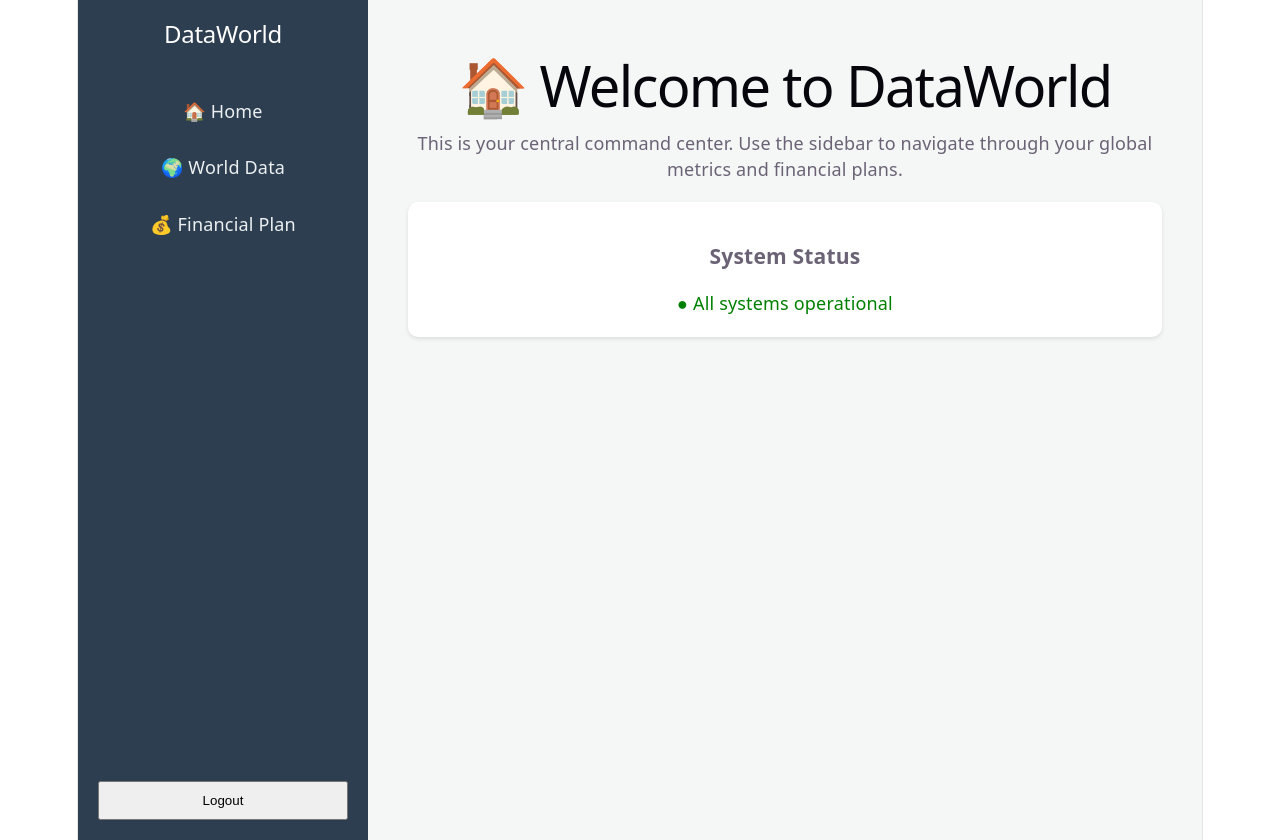
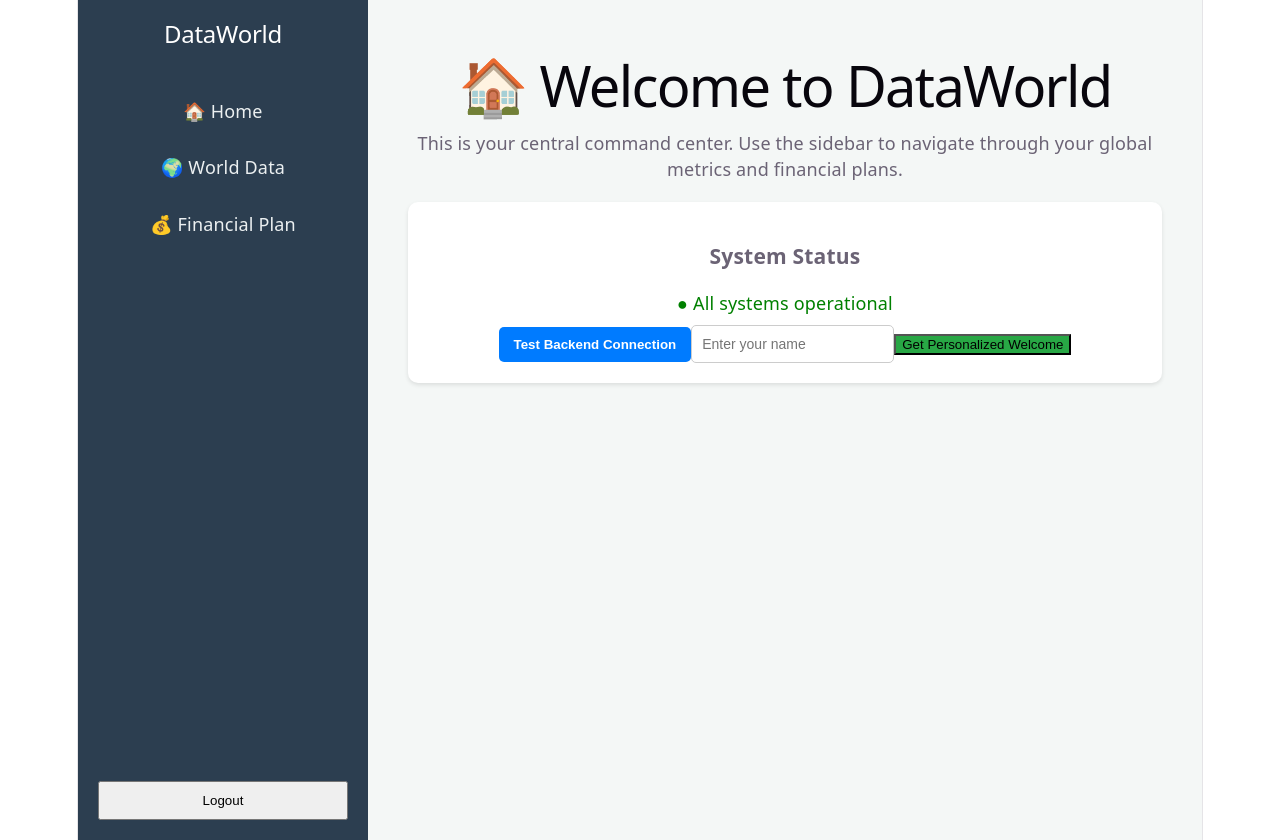
Before and after one commit to lucasgagne/fullstack_dataworld, a React app in the folder frontend/: page / in a window 1280 px wide. Built offline with nearby package versions, Linux system fonts and the light colour scheme; no server answers; sample sign-in values are in the browser's storage; the HTML template or start-up script is replaced by a standard one.

Commit message:
connected to backend. fixing input button on welcome

```diff
--- a/frontend/src/pages/FinancialPlan.jsx
+++ b/frontend/src/pages/FinancialPlan.jsx
@@ -27,6 +27,38 @@ const FinancialPlan = () => {
       setGrid(newGrid);
     }
   };
+
+
+const calculateAnalysis = async () => {
+        // Use the environment variable if it exists; otherwise, default to your Render URL
+        // const API_BASE = import.meta.env.VITE_API_URL || "https://your-backend-name.onrender.com";
+         // Inside FinancialPlan component...
+        const API_BASE = import.meta.env.DEV
+        ? 'http://127.0.0.1:5000'                      // Local Python
+        : 'https://dataworld-mfya.onrender.com';       // Render Python
+
+        try {
+          const response = await fetch(`${API_BASE}/calculate`, {
+            method: "POST",
+            headers: {
+              "Content-Type": "application/json",
+            },
+            body: JSON.stringify({
+              grid: grid.filter(row => row.some(cell => cell.trim() !== ""))
+            }),
+          });
+          // ... rest of your code
+
+      const result = await response.json();
+      console.log("Analysis Result:", result);
+      alert(`Total Calculated: $${result.total_sum}`);
+
+    } catch (error) {
+      console.error("Error sending data:", error);
+      alert("Failed to connect to backend.");
+    }
+  };
+
 
   const handleCellChange = (rowIndex, colIndex, value) => {
     const updatedGrid = grid.map((row, rIdx) => {
@@ -90,12 +122,9 @@ const FinancialPlan = () => {
       </div>
 
       <div style={{ marginTop: '20px' }}>
-        <button
-          onClick={() => console.log("Final Grid:", grid)}
-          style={calculateBtnStyle}
-        >
-          Calculate Analysis
-        </button>
+      <button onClick={calculateAnalysis} style={calculateBtnStyle}>
+        Calculate Analysis
+      </button>
       </div>
     </div>
   );
--- a/frontend/src/pages/home.jsx
+++ b/frontend/src/pages/home.jsx
@@ -2,17 +2,128 @@
 
 
 
+// const Home = () => {
+//     return (
+//       <div style={{ padding: '40px' }}>
+//         <h1>🏠 Welcome to DataWorld</h1>
+//         <p>This is your central command center. Use the sidebar to navigate through your global metrics and financial plans.</p>
+//         <div style={{ marginTop: '20px', padding: '20px', backgroundColor: 'white', borderRadius: '10px', boxShadow: '0 2px 4px rgba(0,0,0,0.1)' }}>
+//           <h3>System Status</h3>
+//           <p style={{ color: 'green' }}>● All systems operational</p>
+//         </div>
+//       </div>
+//     );
+//   };
+
+//   export default Home;
+
+import React, { useState } from 'react';
+
 const Home = () => {
+  const [backendMessage, setBackendMessage] = useState("");
+
+  const [nameInput, setNameInput] = useState("");
+
+  // Get the URL from environment variables or default to local for dev
+  const API_BASE = import.meta.env.VITE_API_URL || "http://127.0.0.1:5000";
+
+  const testConnection = async () => {
+    try {
+      const response = await fetch(`${API_BASE}/`);
+      const data = await response.json();
+      setBackendMessage(data.message);
+    } catch (err) {
+      console.error(err);
+      setBackendMessage("Failed to connect to Python backend ❌");
+    }
+  };
+
+  // 2. Input-based Connection Test
+  const testWelcome = async () => {
+    if (!nameInput) return alert("Please enter a name first!");
+
+    try {
+      // Sending the name as a URL parameter
+      const response = await fetch(`${API_BASE}/welcome/${nameInput}`);
+      const data = await response.json();
+      setWelcomeMessage(data.message);
+    } catch (err) {
+      setWelcomeMessage("Backend couldn't find you ❌");
+    }
+  };
+
   return (
     <div style={{ padding: '40px' }}>
       <h1>🏠 Welcome to DataWorld</h1>
       <p>This is your central command center. Use the sidebar to navigate through your global metrics and financial plans.</p>
+
       <div style={{ marginTop: '20px', padding: '20px', backgroundColor: 'white', borderRadius: '10px', boxShadow: '0 2px 4px rgba(0,0,0,0.1)' }}>
         <h3>System Status</h3>
         <p style={{ color: 'green' }}>● All systems operational</p>
+
+        {/* Connection Button */}
+        <button
+          onClick={testConnection}
+          style={{
+            marginTop: '10px',
+            padding: '10px 15px',
+            backgroundColor: '#007bff',
+            color: 'white',
+            border: 'none',
+            borderRadius: '5px',
+            cursor: 'pointer',
+            fontWeight: 'bold'
+          }}
+        >
+          Test Backend Connection
+        </button>
+
+        {/* Button 2: Name Input Test */}
+        <input
+            type="text"
+            placeholder="Enter your name"
+            value={nameInput}
+            onChange={(e) => setNameInput(e.target.value)}
+            style={inputStyle}
+          />
+        <button onClick={testWelcome} style={{ backgroundColor: '#28a745' }}>
+            Get Personalized Welcome
+          </button>
+
+        {/* Display message from Python if it exists */}
+        {backendMessage && (
+          <p style={{ marginTop: '15px', fontWeight: 'bold', color: '#555' }}>
+            Backend says: {backendMessage}
+          </p>
+        )}
       </div>
     </div>
   );
 };
 
+// Simple Styles
+const buttonStyle = {
+    padding: '10px 15px',
+    backgroundColor: '#007bff',
+    color: 'white',
+    border: 'none',
+    borderRadius: '5px',
+    cursor: 'pointer',
+    fontWeight: 'bold'
+  };
+
+  const inputStyle = {
+    padding: '10px',
+    borderRadius: '5px',
+    border: '1px solid #ccc',
+    fontSize: '14px'
+  };
+
+  const msgStyle = {
+    fontSize: '14px',
+    fontWeight: 'bold',
+    color: '#555',
+    margin: '5px 0'
+  };
+
 export default Home;
```
Also changed, not shown: 2 other files (tests, documents, lock files or other folders). Lines whose indentation alone changed are shown as unchanged.
